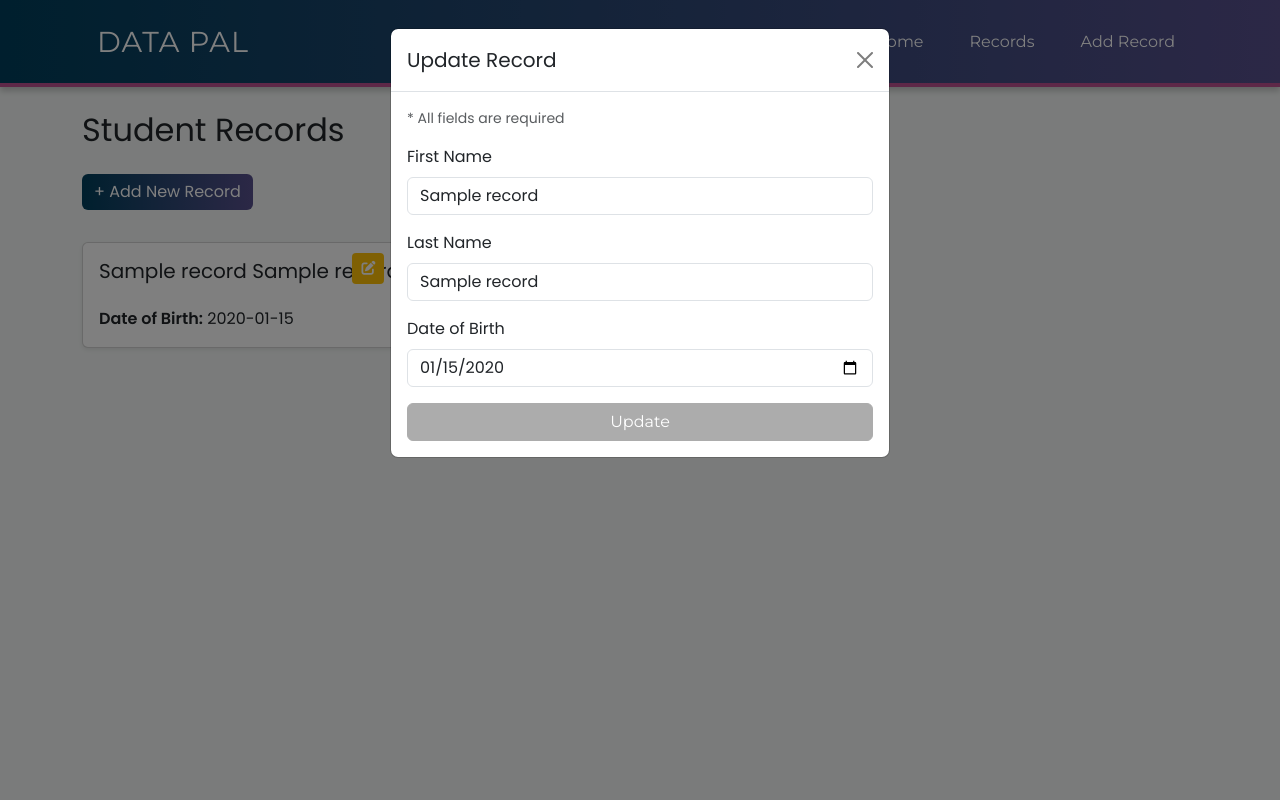
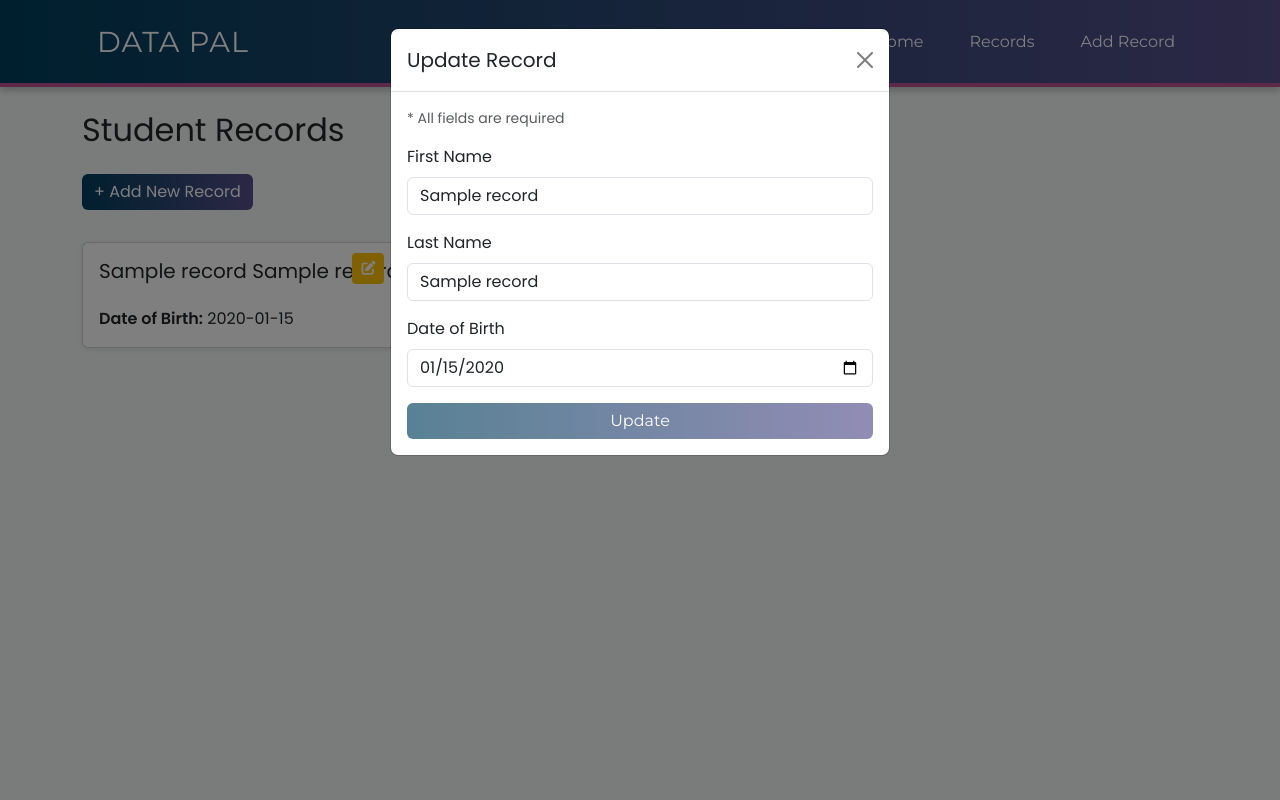
Before and after one commit to nelsonSigurd/ai-simple-data-management, a Flask app: page /records in a window 1280 px wide, after a click that opens the changed part. Run offline with Flask 3, Linux system fonts and the light colour scheme; a database or web service that is not in the repository returns one stand-in record (values such as "Sample title"); data that the repository does not hold is empty.

Commit message:
Added the gradient submit button to the update modal

```diff
--- a/flask_app/templates/records.html
+++ b/flask_app/templates/records.html
@@ -1,7 +1,7 @@
 {% extends "base.html" %}
 {% block content %}
 <h2 class="mb-4">Student Records</h2>
-<a href="/create" class="btn btn-custom-gradient mb-3">+ Add New Record</a>
+<a href="/create" class="btn btn-custom-gradient mb-3"><span>+ Add New Record</span></a>
 <div class="row mt-3" ondragover="allowDrop(event)" ondrop="drop(event)">
     {% for record in records %}
     <div class="col-md-4" id="card-{{ loop.index0 }}" draggable="true" ondragstart="drag(event)">
@@ -53,7 +53,7 @@
                             <input type="date" class="form-control" id="update_date_of_birth" name="date_of_birth" required>
                         </div>
 
-                        <button type="submit" id="update-submit-btn" class="btn btn-primary w-100" disabled>Update</button>
+                        <button type="submit" id="update-submit-btn" class="btn btn-primary w-100 btn-custom-gradient" disabled><span>Update</span></button>
                     </form>
                 </div>
             </div>
```
